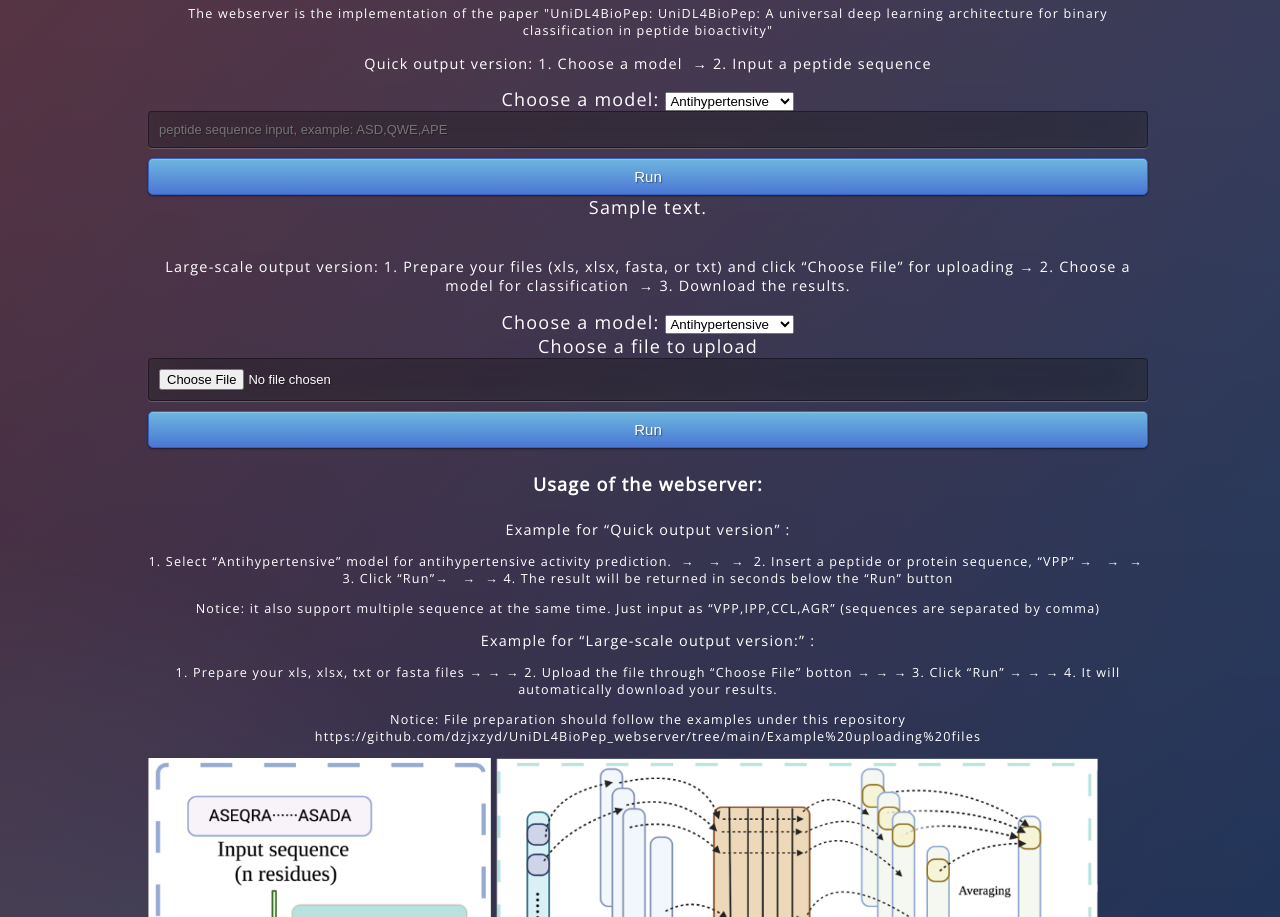
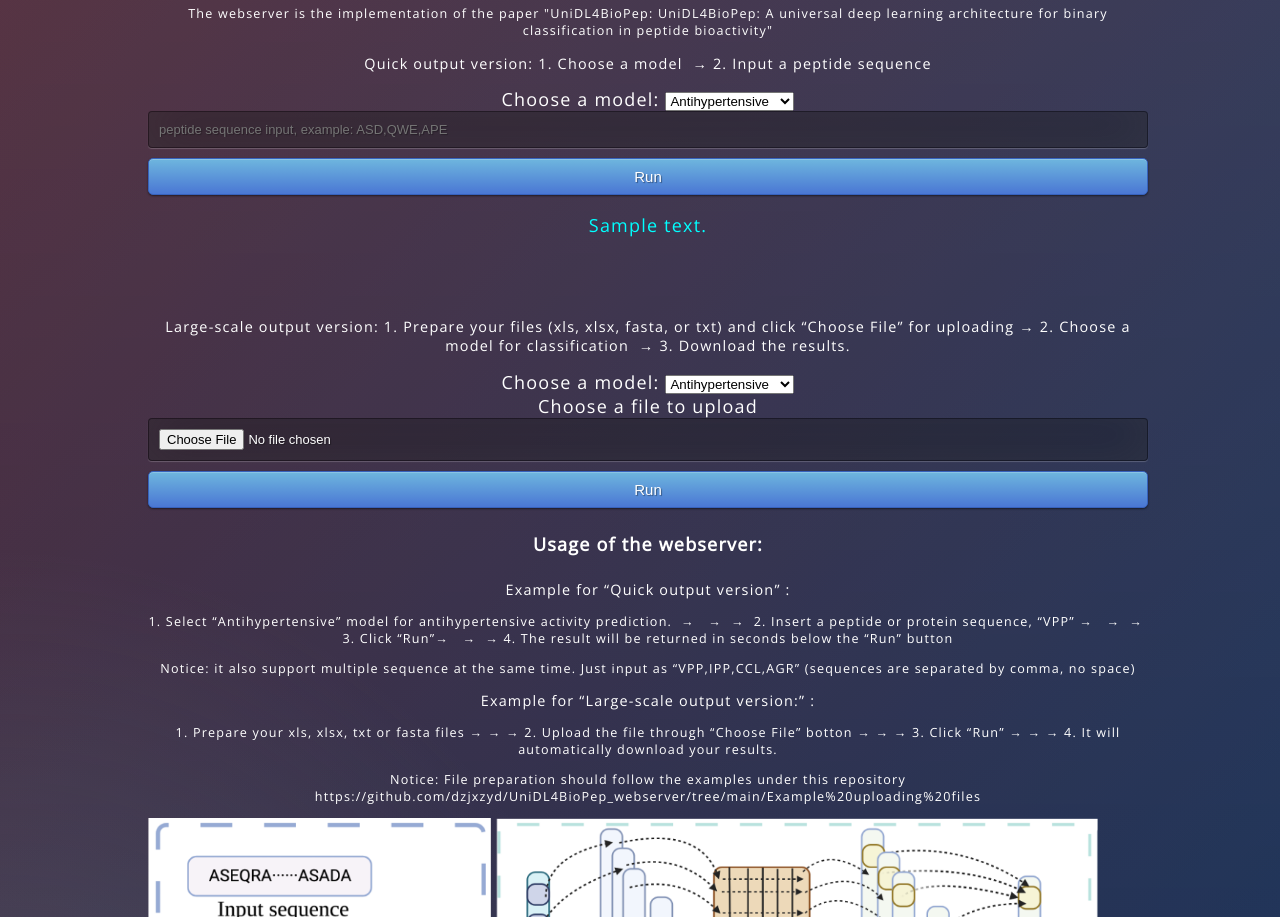
Before and after one commit to dzjxzyd/UniDL4BioPep_webserver, a Flask app: template templates/index.html in a window 1280 px wide. Shown: the part 149-1066 px from the top of the page. Run offline with Flask 2, Linux system fonts and the light colour scheme; the template is opened without the code that fills it: most values are stand-ins (such as "Sample title", 1, 10 or a date in 2020); some web fonts are replaced.

Commit message:
Update index.html

```diff
--- a/templates/index.html
+++ b/templates/index.html
@@ -44,7 +44,7 @@
             <input type="text" name="Peptide_sequences" placeholder="peptide sequence input, example: ASD,QWE,APE" required="required" />
             <button type="submit" class="btn btn-primary btn-block btn-large">Run</button>
         </form>
-        {{ prediction_text }}
+        <p style="color:cyan"> {{ prediction_text }} </p>
         <br/>
         <br/>
         <p style="font-size:80%">Large-scale output version: 1. Prepare your files (xls, xlsx, fasta, or txt) and click “Choose File” for uploading → 2. Choose a model for classification  → 3. Download the results. </p>
@@ -72,7 +72,7 @@
         <h4>Usage of the webserver:</h4>
         <p style="font-size:80%"> Example for “Quick output version” : </p>
         <p style="font-size:70%">1. Select “Antihypertensive” model for antihypertensive activity prediction.   →   →  →  2. Insert a peptide or protein sequence, “VPP” →   →  →  3. Click “Run”→   →  → 4. The result will be returned in seconds below the “Run” button</p>
-        <p style="font-size:70%">Notice: it also support multiple sequence at the same time. Just input as “VPP,IPP,CCL,AGR” (sequences are separated by comma)</p>
+        <p style="font-size:70%">Notice: it also support multiple sequence at the same time. Just input as “VPP,IPP,CCL,AGR” (sequences are separated by comma, no space)</p>
         <p style="font-size:80%"> Example for “Large-scale output version:” : </p>
         <p style="font-size:70%">1. Prepare your xls, xlsx, txt or fasta files  →  →  → 2. Upload the file through “Choose File” botton  →   →  → 3. Click “Run” →   →  → 4. It will automatically download your results. </p>
         <p style="font-size:70%">Notice: File preparation should follow the examples under this repository https://github.com/dzjxzyd/UniDL4BioPep_webserver/tree/main/Example%20uploading%20files </p>
```
